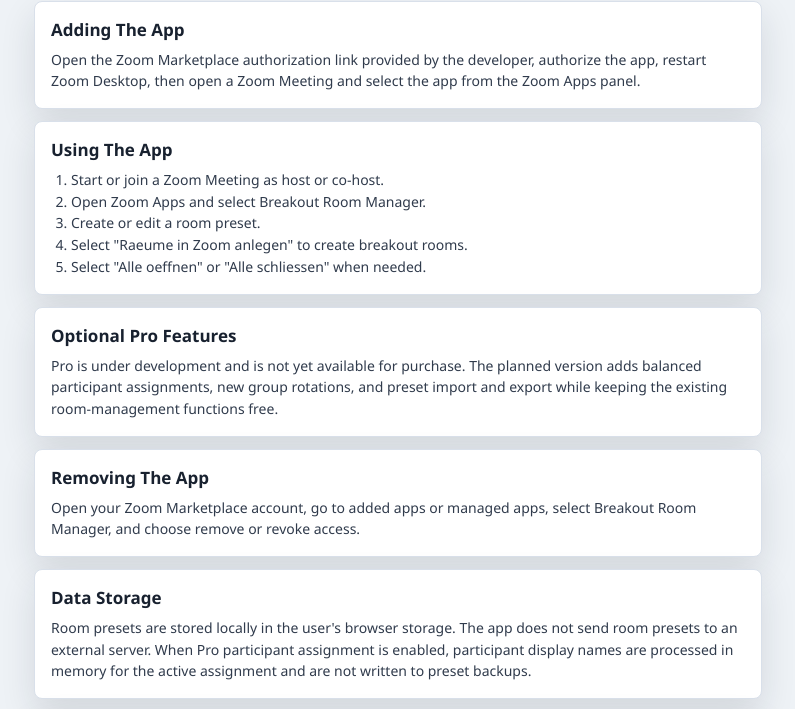
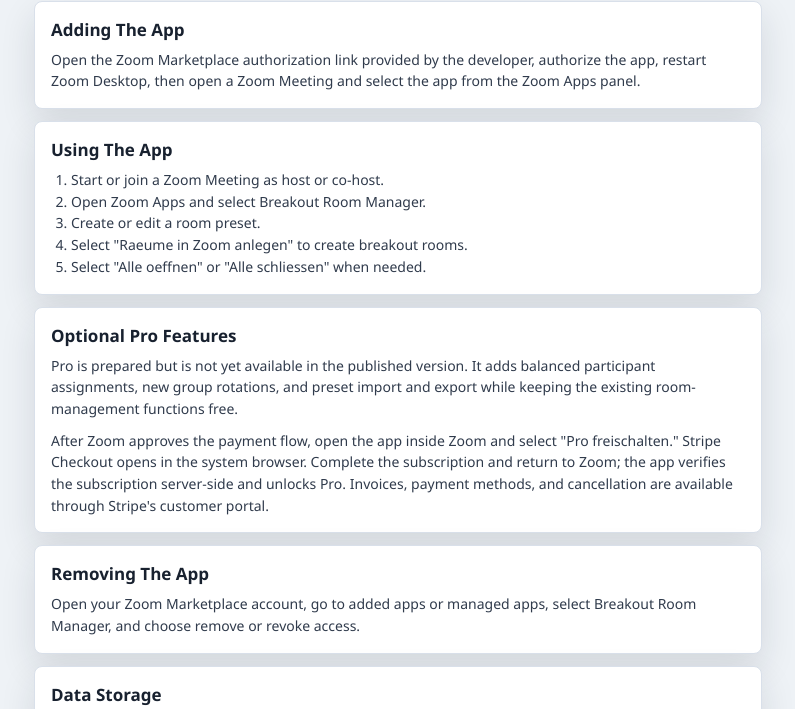
Before and after one commit to graffuxx/ZoomBreakoutAutomator, a website: page documentation.html in a window 1280 px wide. Shown: the part 91-800 px from the top of the page, without its empty margins (242-1037 px from the left). Drawn offline with Linux system fonts and the light colour scheme.

Commit message:
Add secure Stripe billing foundation

```diff
--- a/documentation.html
+++ b/documentation.html
@@ -29,7 +29,8 @@
 
       <section class="legal-card">
         <h2>Optional Pro Features</h2>
-        <p>Pro is under development and is not yet available for purchase. The planned version adds balanced participant assignments, new group rotations, and preset import and export while keeping the existing room-management functions free.</p>
+        <p>Pro is prepared but is not yet available in the published version. It adds balanced participant assignments, new group rotations, and preset import and export while keeping the existing room-management functions free.</p>
+        <p>After Zoom approves the payment flow, open the app inside Zoom and select "Pro freischalten." Stripe Checkout opens in the system browser. Complete the subscription and return to Zoom; the app verifies the subscription server-side and unlocks Pro. Invoices, payment methods, and cancellation are available through Stripe's customer portal.</p>
       </section>
 
       <section class="legal-card">
```
